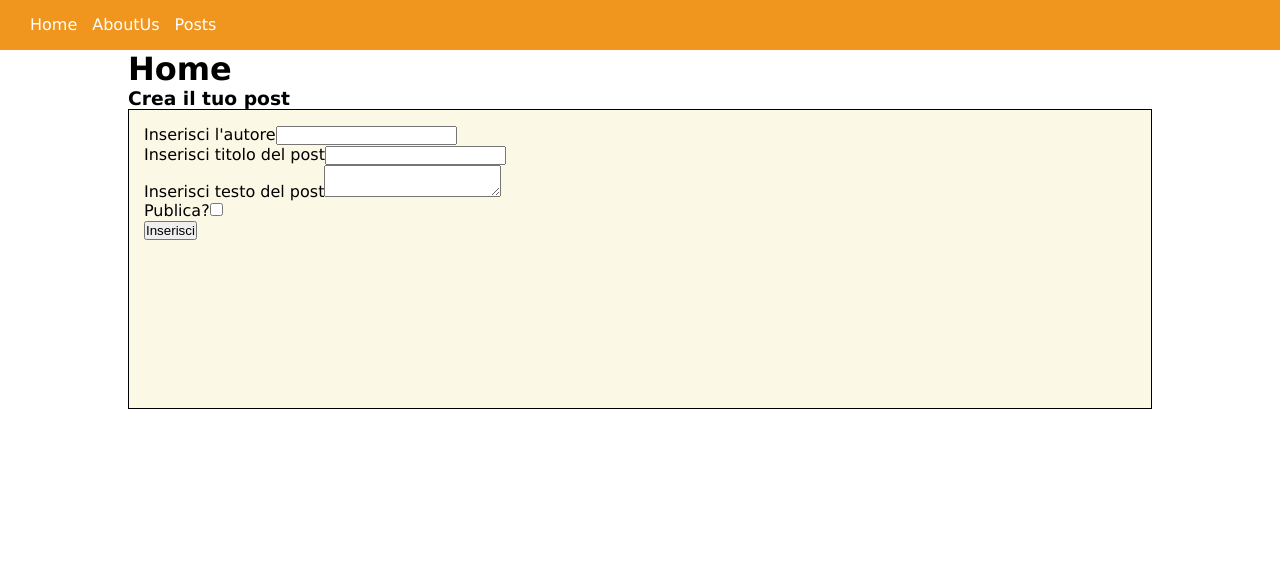
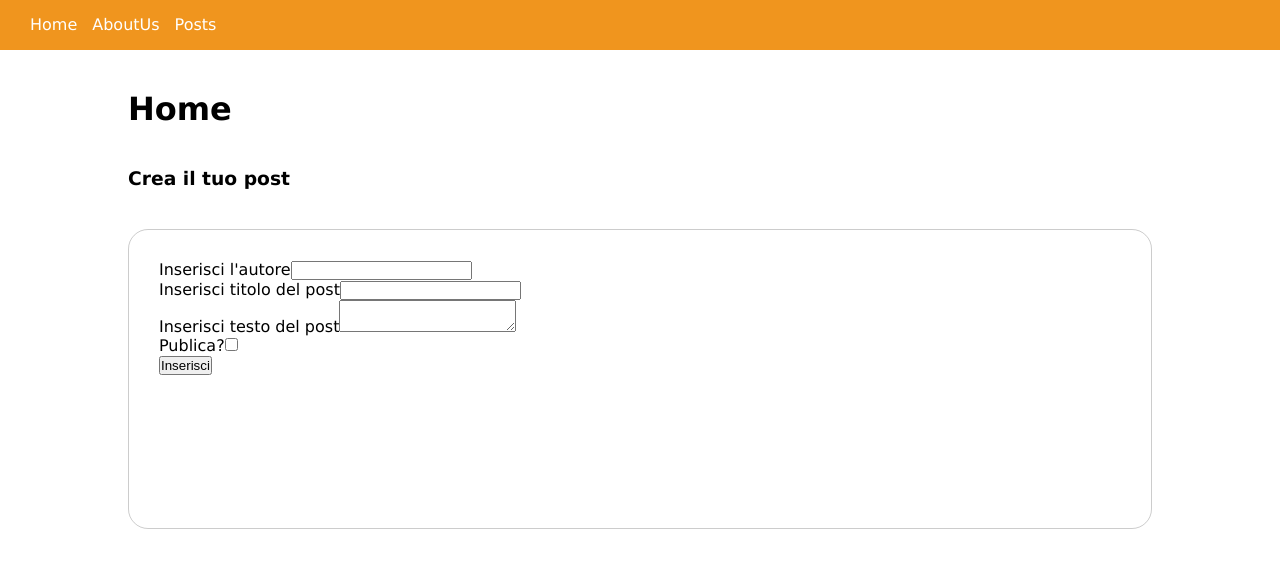
Before and after one commit to gabriele-ag/react-context-api, a React (Vite) app: page / in a window 1280 px wide. Shown: the top 568 px of the page. Built offline with nearby package versions, Linux system fonts and the light colour scheme; no server answers.

Commit message:
feat: updated style alert not finished yet

```diff
--- a/src/App.jsx
+++ b/src/App.jsx
@@ -6,15 +6,19 @@ import ShowPost from "./pages/showPost"
 import GuestLayout from "./layouts/GuestLayout"
 import Page404 from "./pages/Page404"
 import { PostListContext, usePosts } from "./contexts/PostListContext"
+// import {AlertProvider} from "./contexts/AlertContext"
 
 
 
 function App() {
+
+
   const { postList } = usePosts()
 
 
   return (
     <>
+
     <PostListContext.Provider value={{postList}}>
       <BrowserRouter>
         <Routes>
@@ -28,6 +32,7 @@ function App() {
         </Routes>
       </BrowserRouter>
     </PostListContext.Provider>
+
     </>
   )
 }
--- /dev/null
+++ b/src/components/AppLoader.jsx
@@ -0,0 +1,7 @@
+function AppLoader() {
+    return (
+        <h1 className="loader my-p">Caricamento...</h1>
+    )
+}
+
+export default AppLoader
--- a/src/index.css
+++ b/src/index.css
@@ -24,10 +24,23 @@ a {
   text-decoration: none;
 }
 
+.loader {
+  text-align: center;
+}
+
 /* Utilities */
 
 .my-p {
   padding: 40px 0;
+}
+
+
+.m-bottom-20 {
+  margin-bottom: 20px;
+}
+
+.m-bottom-40 {
+  margin-bottom: 40px;
 }
 
 /* Body */
@@ -60,12 +73,24 @@ header {
 }
 
 /* MAIN */
+
+/* Home */
+
 /* card-ListPost */
 
 .card {
-    padding: 15px;
+    padding: 30px;
     height: 300px;
-    border: 1px solid black;
-    margin-bottom: 20px;
-    background-color: rgb(252, 248, 230);
+    border: 1px solid rgb(0, 0, 0, 0.2);
+    border-radius: 20px;
+    margin-bottom: 50px;
+
 }
+
+.buttonDetails {
+  background-color: rgb(55, 55, 247);
+  color: #ffffff;
+  padding: 10px;
+  border: 1px solid rgb(55, 55, 247);
+  border-radius: 10px;
+}
--- a/src/pages/Home.jsx
+++ b/src/pages/Home.jsx
@@ -57,8 +57,8 @@ function Home() {
     return (
         <>
                 <div className="container my-4">
-                    <h1>Home</h1>
-                    <h3>Crea il tuo post</h3>
+                    <h1 className="my-p">Home</h1>
+                    <h3 className="m-bottom-40">Crea il tuo post</h3>
                     <div className="card">
                         <div className="card-body">
                                 {showAlert && (
--- a/src/pages/ListPost.jsx
+++ b/src/pages/ListPost.jsx
@@ -10,15 +10,15 @@ function ListPost() {
     return (
 
         <div className="container my-p">
-            <h1>List Posts</h1>
+            <h1 className="m-bottom-40">List Posts</h1>
             <div>
                 <ul>
                     {postList.map((curPost, index) => (
                         <li key={index}>
                             <div className="card">
-                                <h3>{curPost.title}</h3>
-                                <p>{curPost.body}</p>
-                                <Link to={`/posts/${curPost.id}`}>Dettagli</Link>
+                                <h3 className="m-bottom-20">{curPost.title}</h3>
+                                <p className="m-bottom-40">{curPost.body}</p>
+                                <Link className="buttonDetails" to={`/posts/${curPost.id}`}>Dettagli</Link>
                             </div>
                         </li>
                     ))}
--- a/src/pages/showPost.jsx
+++ b/src/pages/showPost.jsx
@@ -1,6 +1,7 @@
-import {useParams, useNavigate} from "react-router-dom"
+import {useParams, useNavigate, Link} from "react-router-dom"
 import {useEffect, useState} from "react"
 import axios from "axios"
+import AppLoader from "../components/AppLoader"
 
 
 function ShowPost() {
@@ -30,11 +31,14 @@ function ShowPost() {
         <main>
             <div>
                {post === null ? (
-                    <h1>Caricamento...</h1>
+                    <AppLoader/>
                 ) : (
-                    <div>
-                        <h1>{post.title}</h1>
-                        <p>{post.body}</p>
+                    <div className="container my-p">
+                        <div className="card">
+                            <h1 className="m-bottom-20">{post.title}</h1>
+                            <p>{post.body}</p>
+                        </div>
+                        <Link className="buttonDetails" to={`/posts`}>Torna indietro</Link>
                     </div>
                 )}
             </div>
```
Also changed, not shown: src/contexts/AlertContext.js (+17 -1 lines).
